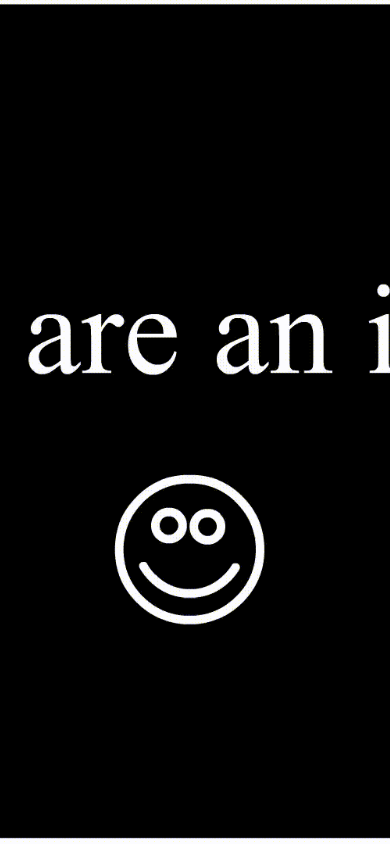
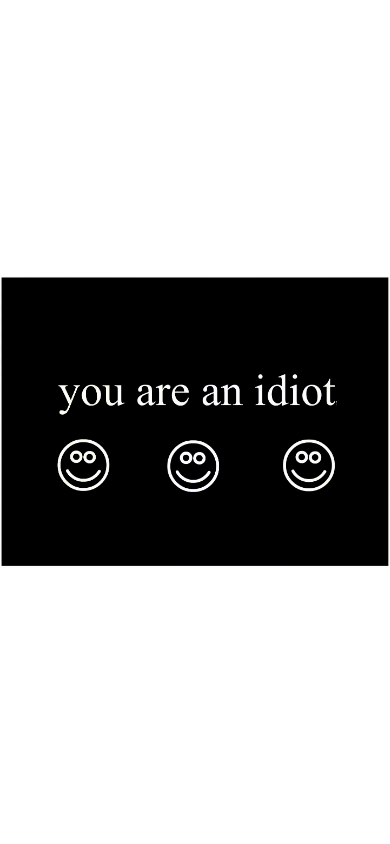
Before and after one commit to TheGeekIceCream/youareanidiot, a plain HTML site: page lol.html in a window 390 px wide. Drawn offline with Linux system fonts and the light colour scheme.

Commit message:
Add files via upload

```diff
--- a/lol.html
+++ b/lol.html
@@ -1,44 +1,49 @@
+<!DOCTYPE html>
+<html lang="es">
 <head>
 	<meta charset="utf-8">
-	<title>You are an Idiot!</title>
+	<title>You are an idiot!</title>
 
-	<meta name="Author" content="TheGeekIceCream">
-	<meta name="Keywords" content="TheGeekIceCream">
+	<meta name="Author" content="TheGeekPizza">
+	<meta name="Keywords" content="TheGeekPizza">
 	<!-- Meta descripción exacta solicitada para las ventanas emergentes -->
 	<meta name="Description" content="The pop-up window of the HTML5 port of the legendary infamous YouAreAnIdiot JS Trojan. ☺ ☺ ☺">
 
 	<link rel="icon" type="image/png" href="youareanidiot.png">
 	<style>
-		body {
-			margin-left: 0;
+		html, body {
+			margin: 0;
+			padding: 0;
+			width: 100%;
+			height: 100%;
 			background-color: #ffffff;
 			overflow: hidden;
 		}
 
 		.idiot-container {
-			position: absolute;
-			top: 0;
-			bottom: 0;
-			width: 100%;
-			height: 100%;
+			position: fixed;
+			inset: 0;
+			width: 100vw;
+			height: 100vh;
+			display: flex;
+			justify-content: center;
+			align-items: center;
 		}
 
+		/* Choca arriba y abajo, nunca se corta y crece con la ventana sin deformarse */
 		.idiot-container img {
-			z-index: -100;
-			height: 100%;
-			width: auto;
-			position: fixed;
-			top: 50%;
-			left: 50%;
-			transform: translate(-50%, -50%);
+			display: block;
+			width: 100vw;
+			height: 100vh;
+			object-fit: contain;
 		}
 	</style>
 </head>
 <body>
 
 	<div class="idiot-container">
-		<audio id="youare-audio" src="youare.mp3" loop></audio>
-		<img src="idiot.gif" alt="You Are An Idiot" draggable="false" oncontextmenu="return false;">
+		<audio id="youare-audio" src="media/youare.mp3" loop></audio>
+		<img src="media/yesyouare.gif" alt="You Are An Idiot" draggable="false" oncontextmenu="return false;">
 	</div>
 
 	<script>
@@ -48,7 +53,7 @@
 			try {
 				if (window.opener && !window.opener.closed) {
 					audio.play().catch(function() {
-						var respaldoAudio = new Audio('you-are-an-idiot.mp3');
+						var respaldoAudio = new Audio('media/you-are-an-idiot.mp3');
 						respaldoAudio.loop = true;
 						respaldoAudio.play().catch(e => console.log(e));
 					});
@@ -95,8 +100,8 @@
 				e.key === 'F12' || keyCode == 123 ||
 				(e.altKey && (e.key === 'F4' || keyCode == 115)) ||
 				(e.ctrlKey && (e.key === 's' || e.key === 'S' || keyCode == 83)) ||
-                (e.ctrlKey && (e.key === 'u' || e.key === 'U' || keyCode == 85)) ||
-                (e.ctrlKey && e.shiftKey && (e.key === 'Escape' || keyCode == 27)) ||
+				(e.ctrlKey && (e.key === 'u' || e.key === 'U' || keyCode == 85)) ||
+				(e.ctrlKey && e.shiftKey && (e.key === 'Escape' || keyCode == 27)) ||
 				(e.ctrlKey && (e.shiftKey && (keyCode == 73 || keyCode == 74 || keyCode == 67) || keyCode == 85 || keyCode == 83 || keyCode == 74))) {
 				alert("You are an idiot!");
 				proCreate();
@@ -156,3 +161,4 @@
 		}
 	</script>
 </body>
+</html>
```
Also changed, not shown: index.html (+16 -11 lines), media/roto.webp (added), media/yesyouare.gif (added), 1 other file.
